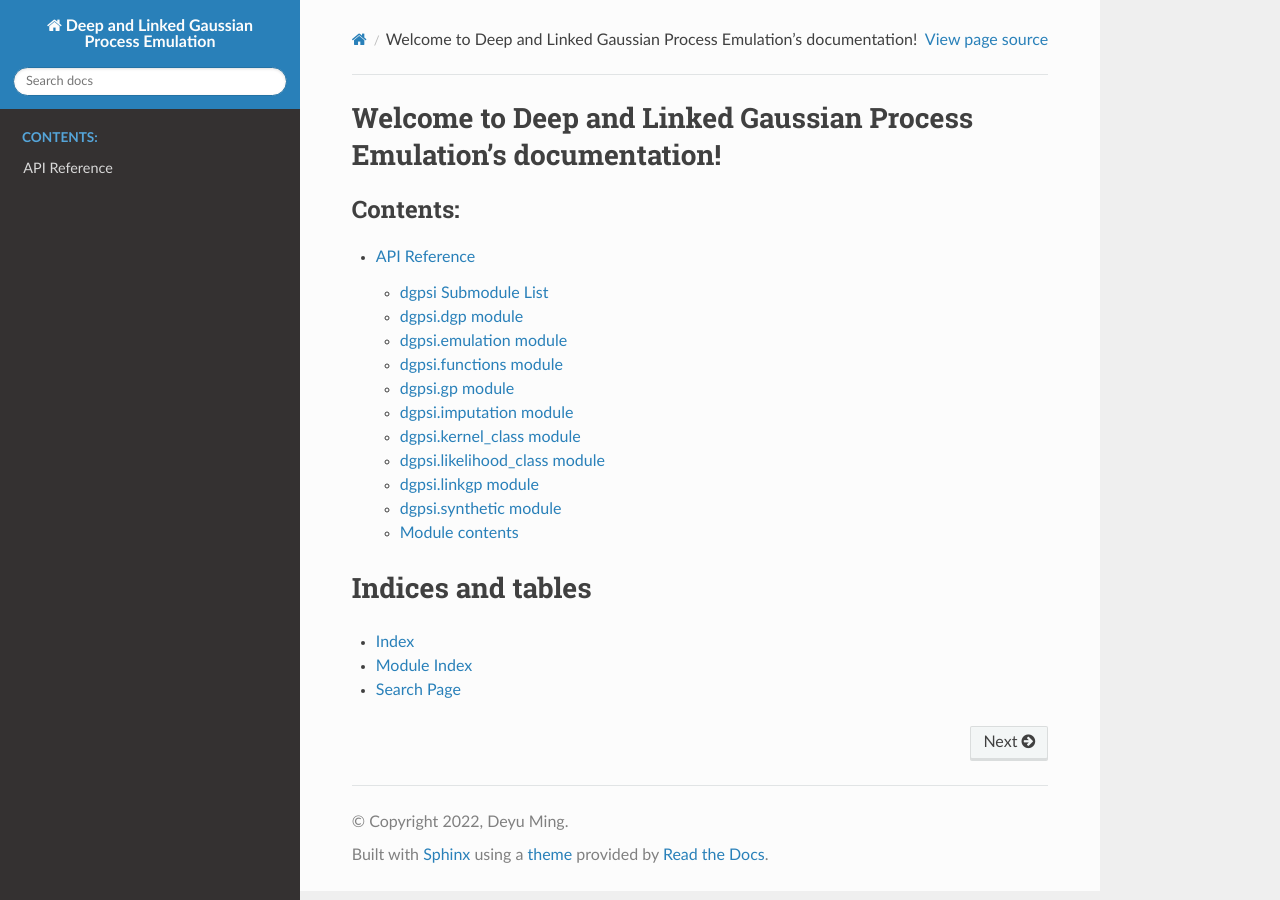
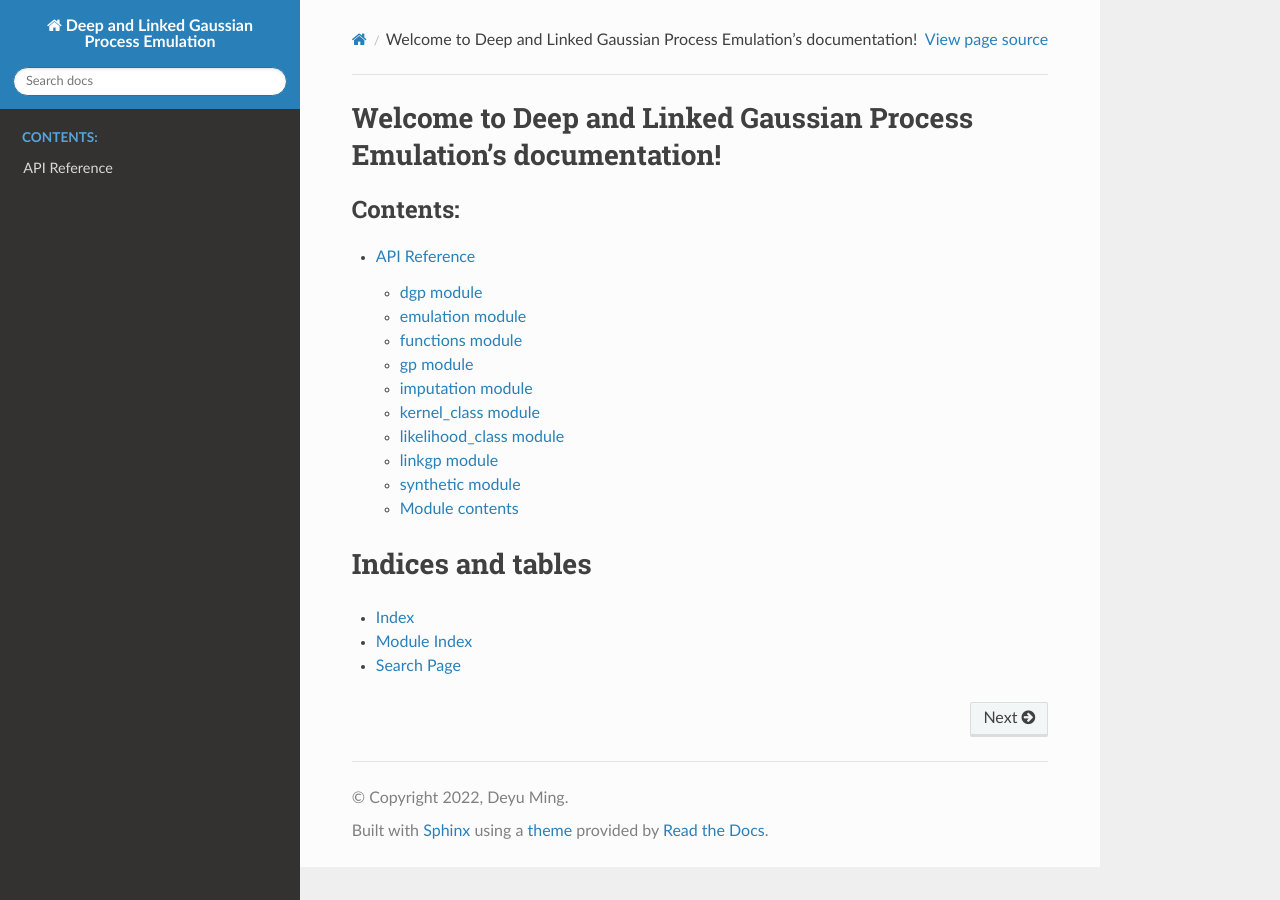
Before and after one commit to mingdeyu/DGP, a Sphinx documentation site: the page built from docs/source/index.rst, in a window 1280 px wide. Built offline with Sphinx 7.4.7 and the Read the Docs theme 2.0.0, drawn with Linux system fonts in a browser that asks for light colours.

Commit message:
Doc updates

```diff
--- a/docs/source/api.rst
+++ b/docs/source/api.rst
@@ -1,7 +1,7 @@
-dgpsi Submodule List
---------------------
+API Reference
+=============
 
-dgpsi.dgp module
+dgp module
 ----------------
 
 .. automodule:: dgpsi.dgp
@@ -9,7 +9,7 @@ dgpsi.dgp module
    :undoc-members:
    :show-inheritance:
 
-dgpsi.emulation module
+emulation module
 ----------------------
 
 .. automodule:: dgpsi.emulation
@@ -17,7 +17,7 @@ dgpsi.emulation module
    :undoc-members:
    :show-inheritance:
 
-dgpsi.functions module
+functions module
 ----------------------
 
 .. automodule:: dgpsi.functions
@@ -25,7 +25,7 @@ dgpsi.functions module
    :undoc-members:
    :show-inheritance:
 
-dgpsi.gp module
+gp module
 ---------------
 
 .. automodule:: dgpsi.gp
@@ -33,7 +33,7 @@ dgpsi.gp module
    :undoc-members:
    :show-inheritance:
 
-dgpsi.imputation module
+imputation module
 -----------------------
 
 .. automodule:: dgpsi.imputation
@@ -41,7 +41,7 @@ dgpsi.imputation module
    :undoc-members:
    :show-inheritance:
 
-dgpsi.kernel\_class module
+kernel\_class module
 --------------------------
 
 .. automodule:: dgpsi.kernel_class
@@ -49,7 +49,7 @@ dgpsi.kernel\_class module
    :undoc-members:
    :show-inheritance:
 
-dgpsi.likelihood\_class module
+likelihood\_class module
 ------------------------------
 
 .. automodule:: dgpsi.likelihood_class
@@ -57,7 +57,7 @@ dgpsi.likelihood\_class module
    :undoc-members:
    :show-inheritance:
 
-dgpsi.linkgp module
+linkgp module
 -------------------
 
 .. automodule:: dgpsi.linkgp
@@ -65,7 +65,7 @@ dgpsi.linkgp module
    :undoc-members:
    :show-inheritance:
 
-dgpsi.synthetic module
+synthetic module
 ----------------------
 
 .. automodule:: dgpsi.synthetic
--- a/docs/source/index.rst
+++ b/docs/source/index.rst
@@ -10,7 +10,7 @@ Welcome to Deep and Linked Gaussian Process Emulation's documentation!
    :maxdepth: 2
    :caption: Contents:
 
-   modules
+   api
 
 Indices and tables
 ==================
```
Also changed, not shown: docs/source/modules.rst (deleted, +0 -7 lines).
